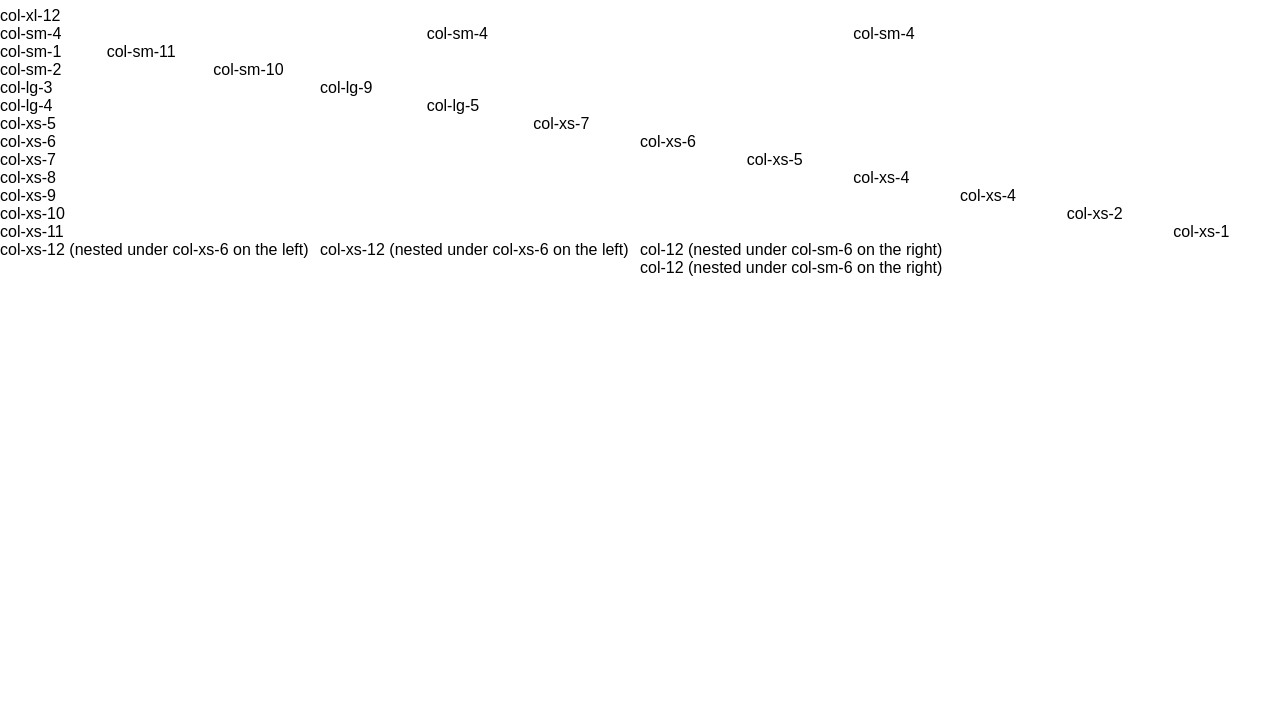
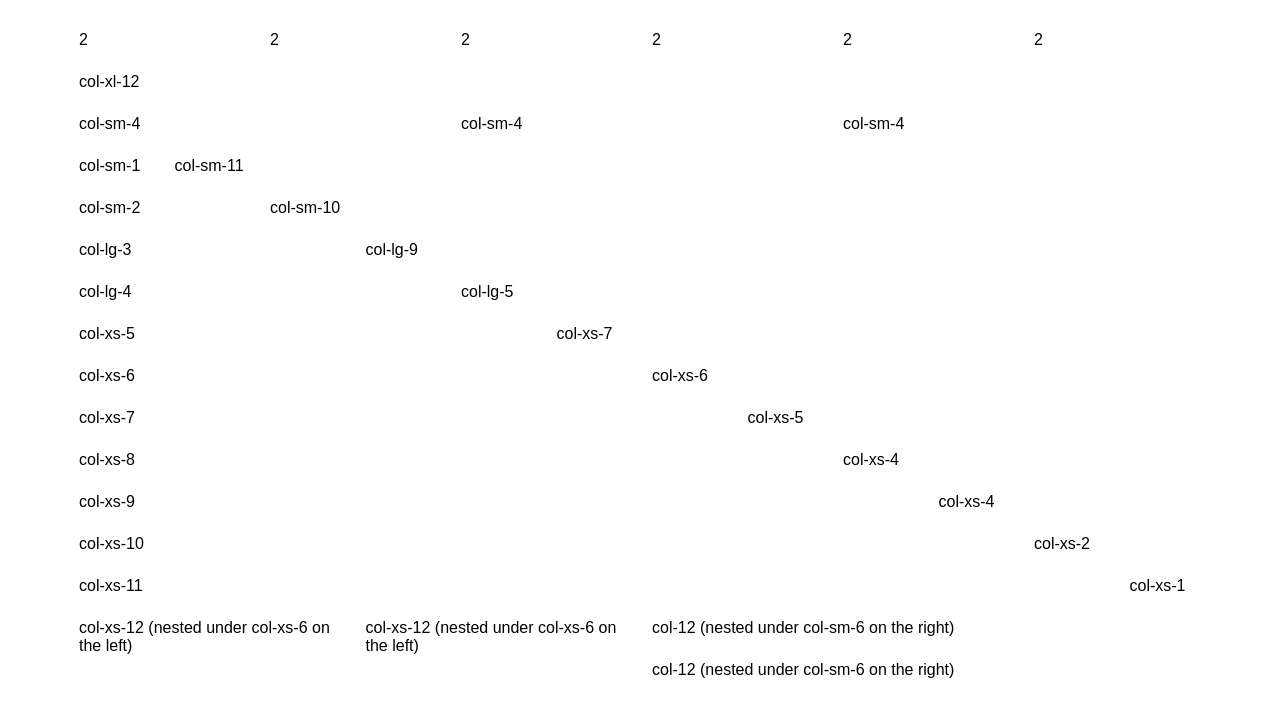
Before and after one commit to EpohSiEreht/GridBox, a website: page index.html in a window 1280 px wide. Shown: the part 73-800 px from the top of the page. Drawn offline with Linux system fonts and the light colour scheme.

Commit message:
update readme, refactor css, add gutters, fix iOS safari text wrap bug

```diff
--- a/project_grid.css
+++ b/gridbox.css
@@ -1,11 +1,4 @@
-* {
-  -webkit-box-sizing: border-box;
-  -moz-box-sizing: border-box;
-  box-sizing: border-box;
-}
-
-*:before,
-*:after {
+*, *:after, *:before {
   -webkit-box-sizing: border-box;
   -moz-box-sizing: border-box;
   box-sizing: border-box;
@@ -22,24 +15,12 @@ body {
   padding: 0;
   margin: 0;
   width: 100%;
-}
-
-ul {
-  list-style-type: none;
-  margin: 0px;
-  padding: 0px;
-}
-
-a:link {
-  text-decoration: none;
-}
-
-a:visited {
-  text-decoration: none;
-}
-
-a:hover {
-  text-decoration: none;
+  -ms-word-break: break-all;
+  word-break: break-all;
+  word-break: break-word;
+  -webkit-hyphens: auto;
+  -moz-hyphens: auto;
+  hyphens: auto;
 }
 
 .container-fluid {
@@ -49,7 +30,7 @@ a:hover {
 
 .container {
   margin: 0 auto;
-  padding: 0;
+  padding: 0 1rem;
 }
 
 @media (min-width: 768px) {
@@ -70,50 +51,65 @@ a:hover {
 .container-fluid, .container {
   position: relative;
   display: grid;
-  grid-template-columns: repeat(12, 1fr);
+  grid-template-columns: repeat(4, 1fr);
   grid-auto-flow: row;
-  word-wrap: break-word;
+  grid-row-gap: 1rem;
+  grid-column-gap: 1rem;
 }
+
 .container-fluid h1, .container-fluid h2, .container-fluid h3, .container-fluid h4, .container-fluid h5, .container-fluid h6, .container-fluid p, .container-fluid span, .container h1, .container h2, .container h3, .container h4, .container h5, .container h6, .container p, .container span {
   grid-column: span 12;
 }
+
 .container-fluid .row, .container .row {
   grid-template-columns: repeat(12, 1fr);
   grid-column: span 12;
 }
+
 .container-fluid .col-xs-1, .container .col-xs-1 {
   grid-column: span 1;
 }
+
 .container-fluid .col-xs-2, .container .col-xs-2 {
   grid-column: span 2;
 }
+
 .container-fluid .col-xs-3, .container .col-xs-3 {
   grid-column: span 3;
 }
+
 .container-fluid .col-xs-4, .container .col-xs-4 {
   grid-column: span 4;
 }
+
 .container-fluid .col-xs-5, .container .col-xs-5 {
   grid-column: span 5;
 }
+
 .container-fluid .col-xs-6, .container .col-xs-6 {
   grid-column: span 6;
 }
+
 .container-fluid .col-xs-7, .container .col-xs-7 {
   grid-column: span 7;
 }
+
 .container-fluid .col-xs-8, .container .col-xs-8 {
   grid-column: span 8;
 }
+
 .container-fluid .col-xs-9, .container .col-xs-9 {
   grid-column: span 9;
 }
+
 .container-fluid .col-xs-10, .container .col-xs-10 {
   grid-column: span 10;
 }
+
 .container-fluid .col-xs-11, .container .col-xs-11 {
   grid-column: span 11;
 }
+
 .container-fluid .col-xs-12, .container .col-xs-12 {
   grid-column: span 12;
 }
@@ -123,111 +119,147 @@ a:hover {
   align-items: start;
   display: grid;
   grid-auto-flow: row;
+  margin: 0;
+  padding: 0;
+  grid-row-gap: 1rem;
+  grid-column-gap: 1rem;
 }
 
 .row > div {
   grid-column: span 12;
 }
 
-.row, .col-xs-1, .col-xs-2, .col-xs-3, .col-xs-4, .col-xs-5, .col-xs-6, .col-xs-7, .col-xs-8, .col-xs-9, .col-xs-10, .col-xs-11, .col-xs-12, .col-sm-1, .col-sm-2, .col-sm-3, .col-sm-4, .col-sm-5, .col-sm-6, .col-sm-7, .col-sm-8, .col-sm-9, .col-sm-10, .col-sm-11, .col-sm-12, .col-md-1, .col-md-2, .col-md-3, .col-md-4, .col-md-5, .col-md-6, .col-md-7, .col-md-8, .col-md-9, .col-md-10, .col-md-11, .col-md-12, .col-lg-1, .col-lg-2, .col-lg-3, .col-lg-4, .col-lg-5, .col-lg-6, .col-lg-7, .col-lg-8, .col-lg-9, .col-lg-10, .col-lg-11, .col-lg-12 {
-  margin: 0px;
-  padding: 0px;
+.col-xs-1, .col-xs-2, .col-xs-3, .col-xs-4, .col-xs-5, .col-xs-6, .col-xs-7, .col-xs-8, .col-xs-9, .col-xs-10, .col-xs-11, .col-xs-12, .col-sm-1, .col-sm-2, .col-sm-3, .col-sm-4, .col-sm-5, .col-sm-6, .col-sm-7, .col-sm-8, .col-sm-9, .col-sm-10, .col-sm-11, .col-sm-12, .col-md-1, .col-md-2, .col-md-3, .col-md-4, .col-md-5, .col-md-6, .col-md-7, .col-md-8, .col-md-9, .col-md-10, .col-md-11, .col-md-12, .col-lg-1, .col-lg-2, .col-lg-3, .col-lg-4, .col-lg-5, .col-lg-6, .col-lg-7, .col-lg-8, .col-lg-9, .col-lg-10, .col-lg-11, .col-lg-12 {
+  margin: 0;
+  padding: 0;
 }
 
 /* Media Queries */
-@media only screen and (max-width: 599px) {
-  .container-fluid .main, .container .main {
-    padding: 16px;
-  }
-}
 @media (min-width: 600px) {
   .container-fluid .col-sm-1, .container .col-sm-1 {
     grid-column: span 1;
   }
+
   .container-fluid .col-sm-2, .container .col-sm-2 {
     grid-column: span 2;
   }
+
   .container-fluid .col-sm-3, .container .col-sm-3 {
     grid-column: span 3;
   }
+
   .container-fluid .col-sm-4, .container .col-sm-4 {
     grid-column: span 4;
   }
+
   .container-fluid .col-sm-5, .container .col-sm-5 {
     grid-column: span 5;
   }
+
   .container-fluid .col-sm-6, .container .col-sm-6 {
     grid-column: span 6;
   }
+
   .container-fluid .col-sm-7, .container .col-sm-7 {
     grid-column: span 7;
   }
+
   .container-fluid .col-sm-8, .container .col-sm-8 {
     grid-column: span 8;
   }
+
   .container-fluid .col-sm-9, .container .col-sm-9 {
     grid-column: span 9;
   }
+
   .container-fluid .col-sm-10, .container .col-sm-10 {
     grid-column: span 10;
   }
+
   .container-fluid .col-sm-11, .container .col-sm-11 {
     grid-column: span 11;
   }
+
   .container-fluid .col-sm-12, .container .col-sm-12 {
     grid-column: span 12;
+  }
+
+  .row > .col-md-5, .row col-lg-5, .row .col-xl-5, .row .col-md-6, .row .col-lg-6, .row .col-xl-6, .row .col-md-7, .row .col-lg-7, .row .col-xl-7, .row .col-md-8, .row .col-lg-8, .row .col-xl-8, .row .col-md-9, .row .col-lg-9, .row .col-xl-9, .row .col-md-10, .row .col-lg-10, .row .col-xl-10, .row .col-md-11, .row .col-lg-11, .row .col-xl-11 {
+    grid-column: span 12;
+  }
+
+  .row > .col-md-3, .row .col-lg-3, .row .col-xl-3, .row .col-md-4, .row .col-lg-4, .row .col-xl-4 {
+    grid-column: span 6;
   }
 }
 @media (min-width: 480px) and (max-width: 599px) {
   .row > .col-sm-5, .row .col-sm-6, .row .col-sm-7, .row .col-sm-8, .row .col-sm-9, .row .col-sm-10, .row .col-sm-11 {
     grid-column: span 12;
   }
+
   .row > .col-sm-3, .row .col-sm-4 {
     grid-column: span 6;
   }
 }
-@media (min-width: 600px) {
-  .row > .col-md-5, .row col-lg-5, .row .col-xl-5, .row .col-md-6, .row .col-lg-6, .row .col-xl-6, .row .col-md-7, .row .col-lg-7, .row .col-xl-7, .row .col-md-8, .row .col-lg-8, .row .col-xl-8, .row .col-md-9, .row .col-lg-9, .row .col-xl-9, .row .col-md-10, .row .col-lg-10, .row .col-xl-10, .row .col-md-11, .row .col-lg-11, .row .col-xl-11 {
-    grid-column: span 12;
+@media (min-width: 960px) {
+  .container-fluid, .container {
+    grid-row-gap: 1.5rem;
+    grid-column-gap: 1.5rem;
   }
-  .row > .col-md-3, .row .col-lg-3, .row .col-xl-3, .row .col-md-4, .row .col-lg-4, .row .col-xl-4 {
-    grid-column: span 6;
+
+  .container {
+    padding: 0 1.5rem;
   }
-}
-@media (min-width: 960px) {
+
+  .row {
+    grid-row-gap: 1.5rem;
+    grid-column-gap: 1.5rem;
+  }
+
   .container-fluid .col-md-1, .container .col-md-1 {
     grid-column: span 1;
   }
+
   .container-fluid .col-md-2, .container .col-md-2 {
     grid-column: span 2;
   }
+
   .container-fluid .col-md-3, .container .col-md-3 {
     grid-column: span 3;
   }
+
   .container-fluid .col-md-4, .container .col-md-4 {
     grid-column: span 4;
   }
+
   .container-fluid .col-md-5, .container .col-md-5 {
     grid-column: span 5;
   }
+
   .container-fluid .col-md-6, .container .col-md-6 {
     grid-column: span 6;
   }
+
   .container-fluid .col-md-7, .container .col-md-7 {
     grid-column: span 7;
   }
+
   .container-fluid .col-md-8, .container .col-md-8 {
     grid-column: span 8;
   }
+
   .container-fluid .col-md-9, .container .col-md-9 {
     grid-column: span 9;
   }
+
   .container-fluid .col-md-10, .container .col-md-10 {
     grid-column: span 10;
   }
+
   .container-fluid .col-md-11, .container .col-md-11 {
     grid-column: span 11;
   }
+
   .container-fluid .col-md-12, .container .col-md-12 {
     grid-column: span 12;
   }
@@ -236,47 +268,58 @@ a:hover {
   .container-fluid .col-lg-1, .container .col-lg-1 {
     grid-column: span 1;
   }
+
   .container-fluid .col-lg-2, .container .col-lg-2 {
     grid-column: span 2;
   }
+
   .container-fluid .col-lg-3, .container .col-lg-3 {
     grid-column: span 3;
   }
+
   .container-fluid .col-lg-4, .container .col-lg-4 {
     grid-column: span 4;
   }
+
   .container-fluid .col-lg-5, .container .col-lg-5 {
     grid-column: span 5;
   }
+
   .container-fluid .col-lg-6, .container .col-lg-6 {
     grid-column: span 6;
   }
+
   .container-fluid .col-lg-7, .container .col-lg-7 {
     grid-column: span 7;
   }
+
   .container-fluid .col-lg-8, .container .col-lg-8 {
     grid-column: span 8;
   }
+
   .container-fluid .col-lg-9, .container .col-lg-9 {
     grid-column: span 9;
   }
+
   .container-fluid .col-lg-10, .container .col-lg-10 {
     grid-column: span 10;
   }
+
   .container-fluid .col-lg-11, .container .col-lg-11 {
     grid-column: span 11;
   }
+
   .container-fluid .col-lg-12, .container .col-lg-12 {
     grid-column: span 12;
   }
 }
-@media only screen and (max-width: 479px) {
-  .container-fluid, .container {
-    grid-template-columns: repeat(4, 1fr);
-  }
-}
-@media (min-width: 480px) and (max-width: 839px) {
+@media only screen and (min-width: 480px) {
   .container-fluid, .container {
     grid-template-columns: repeat(8, 1fr);
   }
 }
+@media (min-width: 840px) {
+  .container-fluid, .container {
+    grid-template-columns: repeat(12, 1fr);
+  }
+}
--- a/index.html
+++ b/index.html
@@ -4,12 +4,20 @@
     <meta charset="UTF-8" />
     <meta name="viewport" content="width=device-width, initial-scale=1">
     <title>Project Grid</title>
-    <link rel="stylesheet" href="./project_grid.css">
+    <link rel="stylesheet" href="gridbox.css">
 </head>
 <body>
-    <div class="container-fluid">
+    <div class="container">
         <div class="row">
             <h1>CSS GRID</h1>
+        </div>
+        <div class="row">
+            <div class="col-xs-2">2</div>
+            <div class="col-xs-2">2</div>
+            <div class="col-xs-2">2</div>
+            <div class="col-xs-2">2</div>
+            <div class="col-xs-2">2</div>
+            <div class="col-xs-2">2</div>
         </div>
         <div class="row">
             <div class="col-lg-12">col-xl-12</div>
@@ -64,7 +72,7 @@
             <div class="col-xs-1">col-xs-1</div>
         </div>
         <div class="row">
-            <div class="col-xs-6">
+            <div class="col-sm-6">
                 <div class="row">
                     <div class="col-xs-12 col-sm-6">
                         col-xs-12 (nested under col-xs-6 on the left)
```
Also changed, not shown: README.md, gridbox.min.css (added), project_grid.min.css (deleted).
